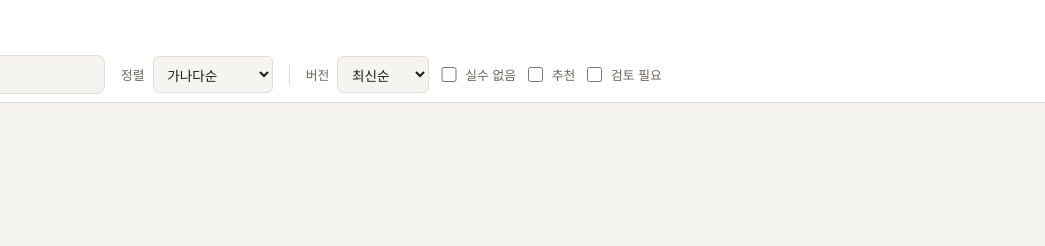
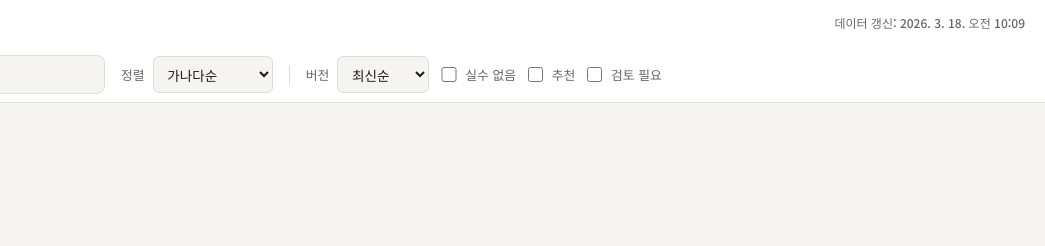
Before and after one commit to AINukeHere/UnlinkedVOD, a website: page songArchives/chebi2/index.html in a window 1280 px wide. Shown: the top 246 px of the page, 235-1280 px from the left. Drawn offline with Linux system fonts and the light colour scheme.

Commit message:
Implement last updated timestamp feature in song archives. Add a new section in the HTML header to display the last updated date, update JavaScript to render this information, and modify CSS for layout adjustments. Update README to reflect changes in data management process.

```diff
--- a/songArchives/chebi2/index.html
+++ b/songArchives/chebi2/index.html
@@ -12,7 +12,10 @@
 <body>
 
   <header class="site-header">
-    <h1 class="site-title">체비의 노래 기록 보관소</h1>
+    <div class="site-header-top">
+      <h1 class="site-title">체비의 노래 기록 보관소</h1>
+      <p class="data-last-updated" id="dataLastUpdated" aria-live="polite" title=""></p>
+    </div>
     <div class="toolbar">
       <input type="text" id="searchBar" class="search-input" placeholder="노래 검색" autocomplete="off" />
       <div class="toolbar-group">
--- a/songArchives/chebi2/script.js
+++ b/songArchives/chebi2/script.js
@@ -222,7 +222,31 @@ function onFilterOrSortChange() {
   document.addEventListener('touchcancel', () => endDrag(false));
 })();
 
+function renderDataLastUpdated() {
+  const el = document.getElementById('dataLastUpdated');
+  if (!el) return;
+  if (typeof SONGS_DATA_LAST_UPDATED !== 'string' || !SONGS_DATA_LAST_UPDATED) {
+    el.textContent = '';
+    return;
+  }
+  const d = new Date(SONGS_DATA_LAST_UPDATED);
+  if (Number.isNaN(d.getTime())) {
+    el.textContent = '데이터 갱신: ' + SONGS_DATA_LAST_UPDATED;
+    el.title = SONGS_DATA_LAST_UPDATED;
+    return;
+  }
+  el.textContent =
+    '데이터 갱신: ' +
+    d.toLocaleString('ko-KR', {
+      dateStyle: 'medium',
+      timeStyle: 'short',
+      timeZone: 'Asia/Seoul',
+    });
+  el.title = 'UTC: ' + d.toISOString();
+}
+
 window.onload = () => {
+  renderDataLastUpdated();
   loadSongs();
   document.getElementById('searchBar')?.addEventListener('input', searchSongs);
   document.getElementById('searchBar')?.addEventListener('keyup', searchSongs);
--- a/songArchives/chebi2/songs.js
+++ b/songArchives/chebi2/songs.js
@@ -1,3 +1,4 @@
+const SONGS_DATA_LAST_UPDATED = "2026-03-18T01:09:23.477142+00:00";
 const songs = [
   {
     "title": "체끼송",
--- a/songArchives/chebi2/styles.css
+++ b/songArchives/chebi2/styles.css
@@ -34,11 +34,38 @@ body {
   padding: 0.75rem 1.25rem 0.5rem;
 }
 
+.site-header-top {
+  display: flex;
+  flex-wrap: wrap;
+  align-items: flex-start;
+  justify-content: space-between;
+  gap: 0.5rem 1rem;
+  margin-bottom: 0.75rem;
+}
+
 .site-title {
-  margin: 0 0 0.75rem;
+  margin: 0;
   font-size: 1.35rem;
   font-weight: 700;
   letter-spacing: -0.02em;
+  flex: 1 1 auto;
+  min-width: 0;
+}
+
+.data-last-updated {
+  margin: 0;
+  padding-top: 0.2em;
+  font-size: 0.75rem;
+  font-weight: 500;
+  color: var(--text-muted);
+  white-space: nowrap;
+  text-align: right;
+  flex: 0 0 auto;
+  max-width: 100%;
+}
+
+.data-last-updated:empty {
+  display: none;
 }
 
 .toolbar {
--- a/songArchives/churahee/styles.css
+++ b/songArchives/churahee/styles.css
@@ -35,11 +35,38 @@ body {
   padding: 0.75rem 1.25rem 0.5rem;
 }
 
+.site-header-top {
+  display: flex;
+  flex-wrap: wrap;
+  align-items: flex-start;
+  justify-content: space-between;
+  gap: 0.5rem 1rem;
+  margin-bottom: 0.75rem;
+}
+
 .site-title {
-  margin: 0 0 0.75rem;
+  margin: 0;
   font-size: 1.35rem;
   font-weight: 700;
   letter-spacing: -0.02em;
+  flex: 1 1 auto;
+  min-width: 0;
+}
+
+.data-last-updated {
+  margin: 0;
+  padding-top: 0.2em;
+  font-size: 0.75rem;
+  font-weight: 500;
+  color: var(--text-muted);
+  white-space: nowrap;
+  text-align: right;
+  flex: 0 0 auto;
+  max-width: 100%;
+}
+
+.data-last-updated:empty {
+  display: none;
 }
 
 .toolbar {
```
Also changed, not shown: songArchives/churahee/index.html (+4 -1 lines), songArchives/churahee/script.js (+24 -0 lines), songArchives/churahee/README.md, songArchives/churahee/songs.js, 1 other file.
